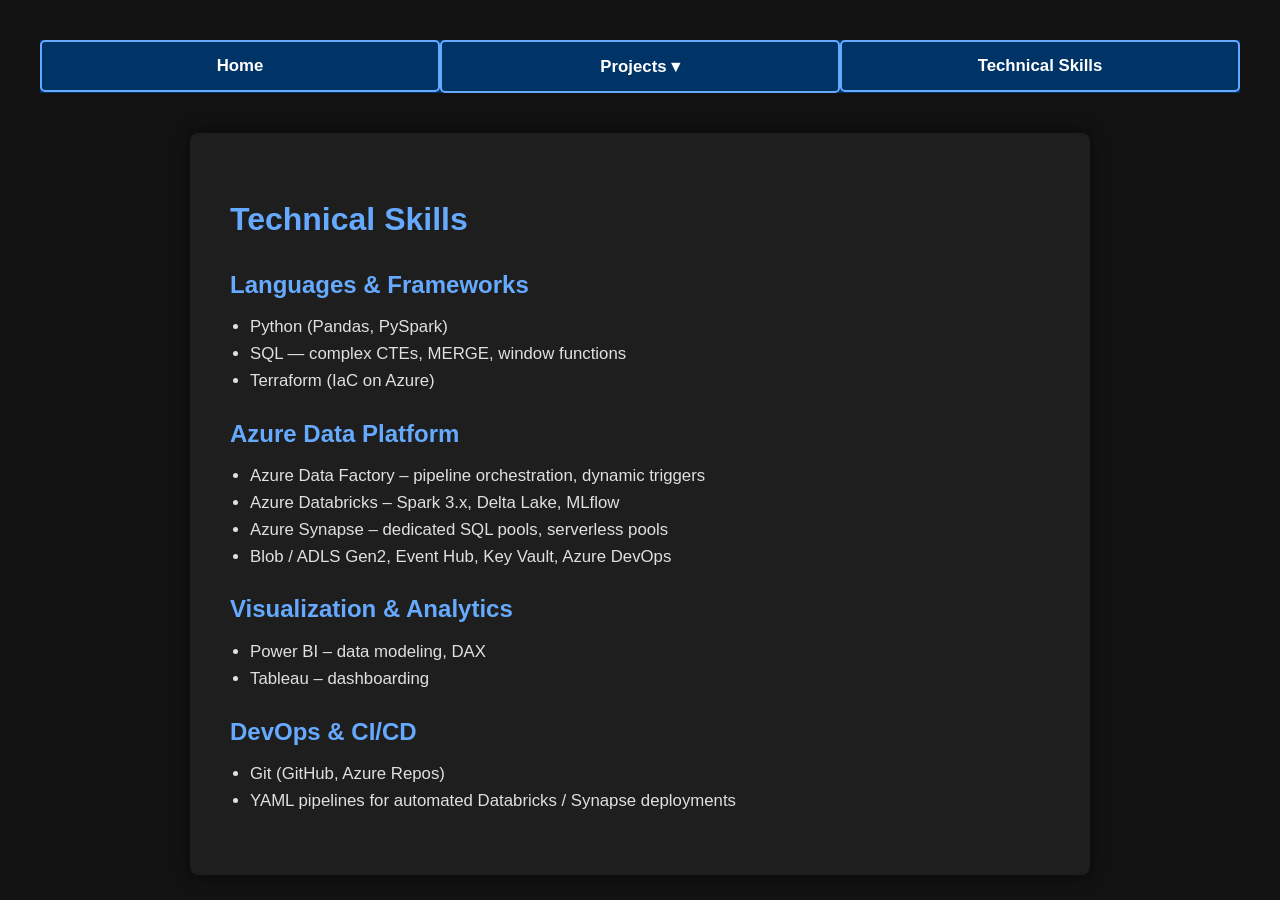
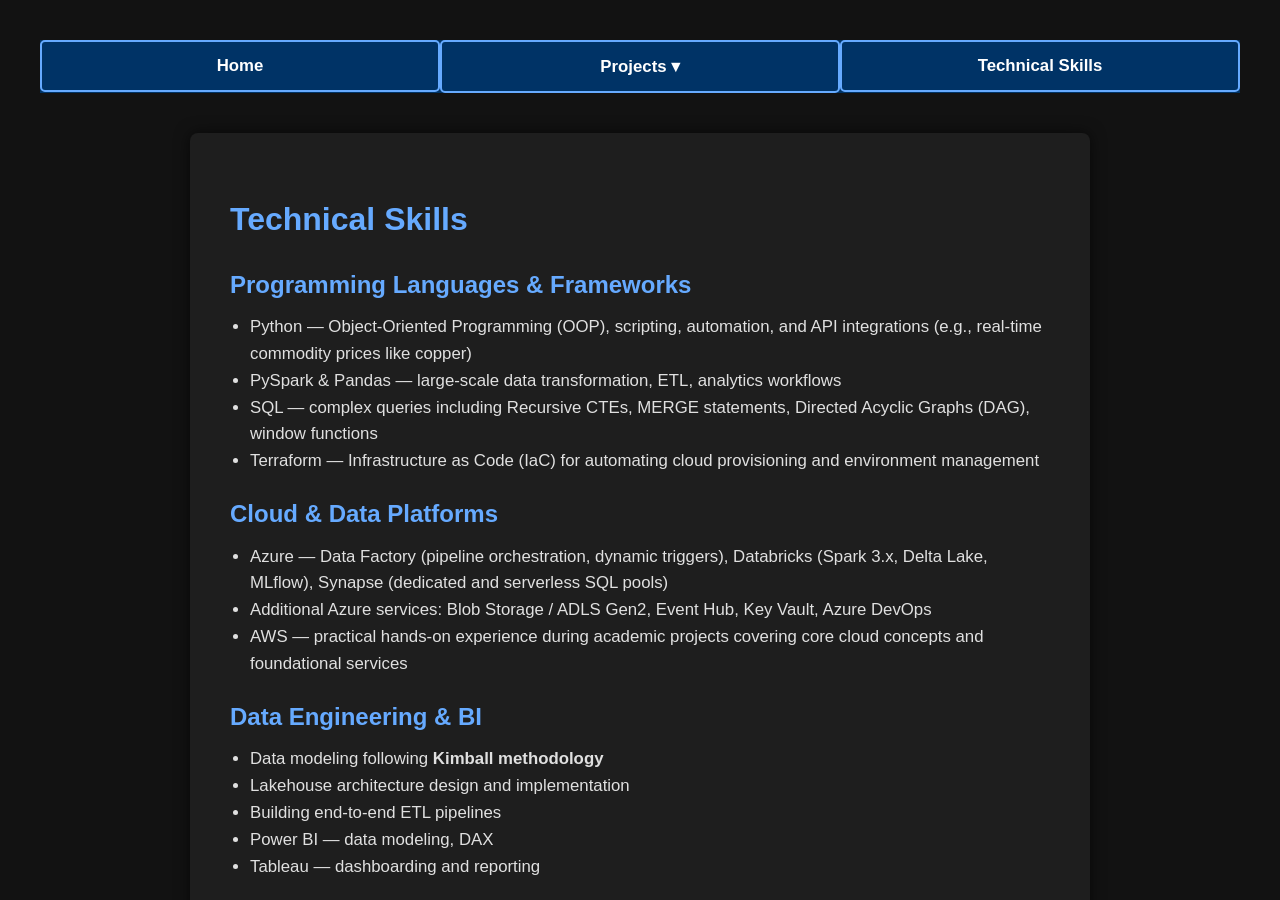
Before and after one commit to dgusty244/dgusty244.github.io, a Jekyll site: the page built from technical-skills.html, in a window 1280 px wide and 900 px high. Built offline with Jekyll 4.4.1, drawn with Linux system fonts in a browser that asks for light colours; some of the changed text lies outside the part shown.

Commit message:
Update technical-skills.html

```diff
--- a/technical-skills.html
+++ b/technical-skills.html
@@ -7,37 +7,59 @@
   <h1>Technical Skills</h1>
 
   <div class="section">
-    <h2>Languages & Frameworks</h2>
+    <h2>Programming Languages & Frameworks</h2>
     <ul>
-      <li>Python (Pandas, PySpark)</li>
-      <li>SQL — complex CTEs, MERGE, window functions</li>
-      <li>Terraform (IaC on Azure)</li>
+      <li>Python — Object-Oriented Programming (OOP), scripting, automation, and API integrations (e.g., real-time commodity prices like copper)</li>
+      <li>PySpark & Pandas — large-scale data transformation, ETL, analytics workflows</li>
+      <li>SQL — complex queries including Recursive CTEs, MERGE statements, Directed Acyclic Graphs (DAG), window functions</li>
+      <li>Terraform — Infrastructure as Code (IaC) for automating cloud provisioning and environment management</li>
     </ul>
   </div>
 
   <div class="section">
-    <h2>Azure Data Platform</h2>
+    <h2>Cloud & Data Platforms</h2>
     <ul>
-      <li>Azure Data Factory – pipeline orchestration, dynamic triggers</li>
-      <li>Azure Databricks – Spark 3.x, Delta Lake, MLflow</li>
-      <li>Azure Synapse – dedicated SQL pools, serverless pools</li>
-      <li>Blob / ADLS Gen2, Event Hub, Key Vault, Azure DevOps</li>
+      <li>Azure — Data Factory (pipeline orchestration, dynamic triggers), Databricks (Spark 3.x, Delta Lake, MLflow), Synapse (dedicated and serverless SQL pools)</li>
+      <li>Additional Azure services: Blob Storage / ADLS Gen2, Event Hub, Key Vault, Azure DevOps</li>
+      <li>AWS — practical hands-on experience during academic projects covering core cloud concepts and foundational services</li>
     </ul>
   </div>
 
   <div class="section">
-    <h2>Visualization & Analytics</h2>
+    <h2>Data Engineering & BI</h2>
     <ul>
-      <li>Power BI – data modeling, DAX</li>
-      <li>Tableau – dashboarding</li>
+      <li>Data modeling following <strong>Kimball methodology</strong></li>
+      <li>Lakehouse architecture design and implementation</li>
+      <li>Building end-to-end ETL pipelines</li>
+      <li>Power BI — data modeling, DAX</li>
+      <li>Tableau — dashboarding and reporting</li>
     </ul>
   </div>
 
   <div class="section">
-    <h2>DevOps & CI/CD</h2>
+    <h2>Machine Learning Experience</h2>
     <ul>
-      <li>Git (GitHub, Azure Repos)</li>
-      <li>YAML pipelines for automated Databricks / Synapse deployments</li>
+      <li>Long-term ML pipeline support in a previous role, enabling scalable model training and deployment</li>
+      <li>Hands-on ML model development with TensorFlow, PyTorch, and scikit-learn during academic projects</li>
+    </ul>
+  </div>
+
+  <div class="section">
+    <h2>Testing & Quality Assurance</h2>
+    <ul>
+      <li>Familiarity with <strong>pytest</strong> through consulting projects — implemented automated unit and integration tests to improve pipeline reliability</li>
+      <li>Developed monitoring and alerting frameworks for proactive data quality and pipeline failure detection</li>
+    </ul>
+  </div>
+
+  <div class="section">
+    <h2>Selected Projects Highlighting These Skills</h2>
+    <ul>
+      <li>Metadata-Driven ETL Framework — reusable, scalable PySpark and Azure Synapse-based ETL with schema drift handling</li>
+      <li>ML Pipeline Support — collaborated with data science teams to maintain and improve ML data workflows</li>
+      <li>API Integrations — built Python modules connecting to external data sources such as real-time commodity prices (e.g., copper)</li>
+      <li>Cloud Learning — completed hands-on AWS projects as part of academic coursework</li>
+      <li>Testing Frameworks — assisted with pytest-based automated testing in consulting projects</li>
     </ul>
   </div>
 </div>
```
